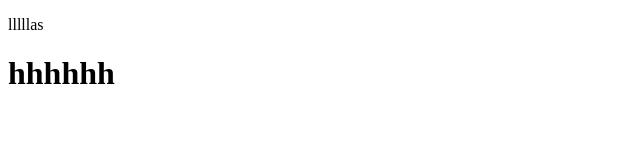
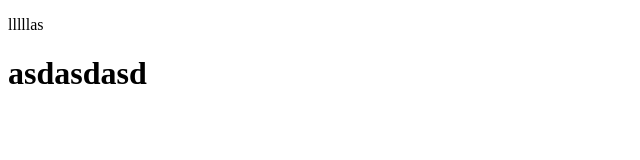
Before and after one commit to AceSardonic/NewProject, a plain HTML site: page index.html in a window 1280 px wide. Shown: the whole page, without its empty margins (0-640 px from the left). Drawn offline with Linux system fonts and the light colour scheme.

Commit message:
rewrite again

```diff
--- a/index.html
+++ b/index.html
@@ -7,7 +7,7 @@
 </head>
 <body>
     <p>lllllas
-    <h1>hhhhhh</h1>
+    <h1>asdasdasd</h1>
     </p>
 </body>
 </html>
```
